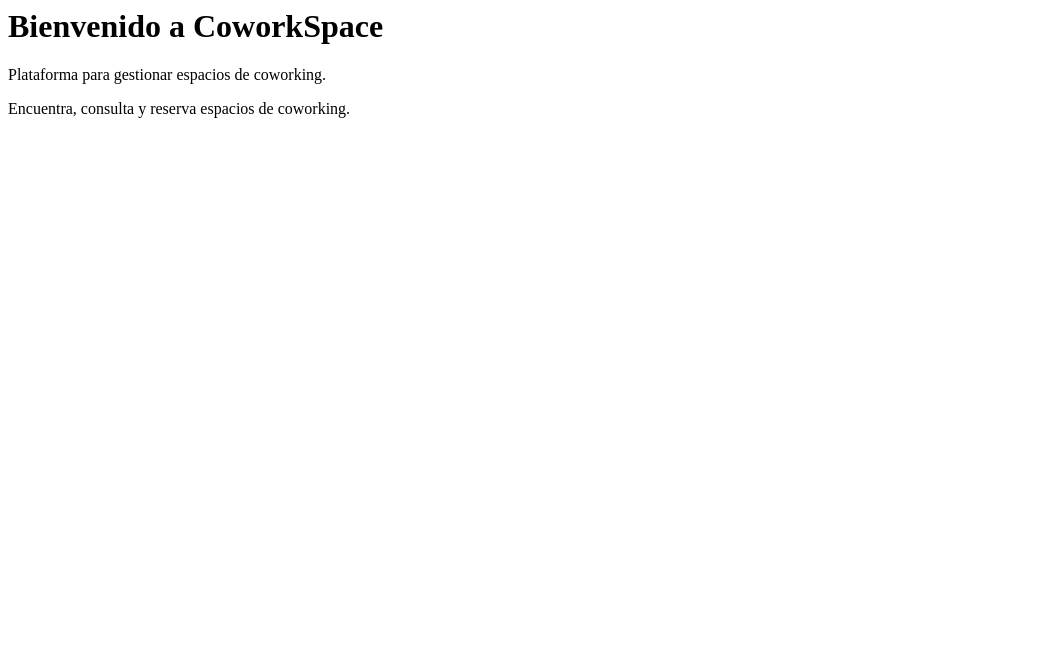
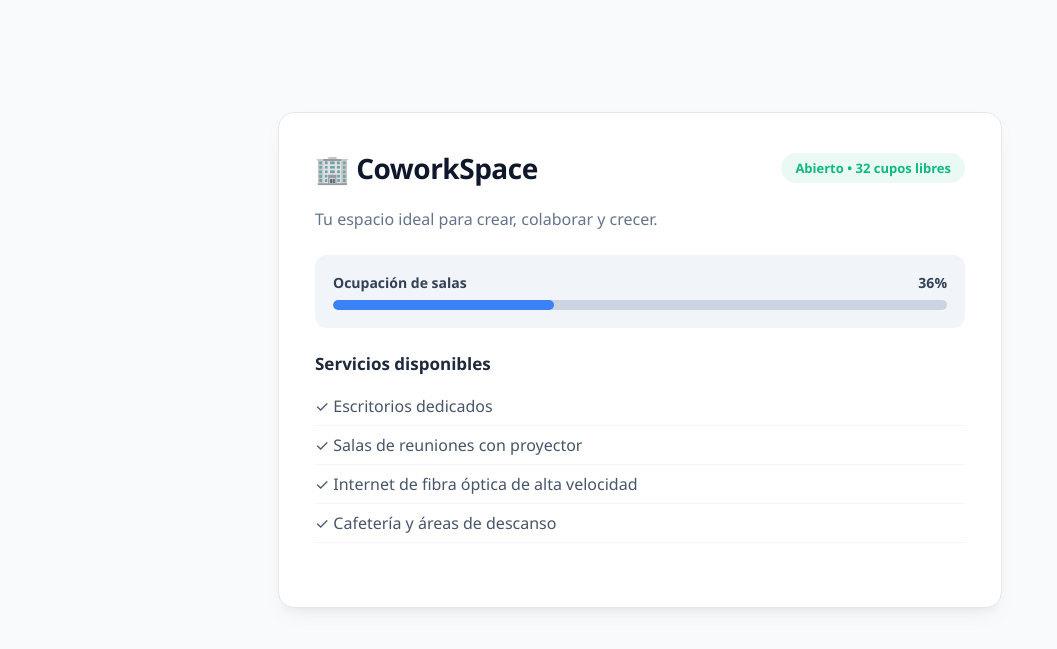
Before and after one commit to OrlandoSotoM/Plataforma-de-Coworking, a Django app: page / in a window 1280 px wide. Shown: the top 649 px of the page, without its empty margins (0-1057 px from the left). Run offline with Django 5.2, Linux system fonts and the light colour scheme.

Commit message:
style: mejora la interfaz visual con estilos css

```diff
--- a/coworking/views.py
+++ b/coworking/views.py
@@ -1,17 +1,68 @@
 from django.shortcuts import render
 
-# Create your views here.
 from django.http import HttpResponse
 
 
+from django.http import HttpResponse
+
 def inicio(request):
     nombre_plataforma = "CoworkSpace"
-    descripcion = "Plataforma para gestionar espacios de coworking."
+    descripcion = "Tu espacio ideal para crear, colaborar y crecer."
+    capacidad_maxima = 50
+    espacios_ocupados = 18
+    abierto = True
+    servicios = [
+        "Escritorios dedicados",
+        "Salas de reuniones con proyector",
+        "Internet de fibra óptica de alta velocidad",
+        "Cafetería y áreas de descanso"
+    ]
 
-    mensaje = f"""
-    <h1>Bienvenido a {nombre_plataforma}</h1>
-    <p>{descripcion}</p>
-    <p>Encuentra, consulta y reserva espacios de coworking.</p>
+    espacios_disponibles = capacidad_maxima - espacios_ocupados
+    porcentaje_ocupacion = (espacios_ocupados / capacidad_maxima) * 100
+
+    if abierto and espacios_disponibles > 0:
+        badge_color = "#10b981"
+        estado_texto = f"Abierto • {espacios_disponibles} cupos libres"
+    else:
+        badge_color = "#ef4444"
+        estado_texto = "Cerrado / Sin cupos"
+
+    items_html = "".join([f"<li style='padding: 8px 0; border-bottom: 1px solid #f1f5f9; color: #475569;'>✓ {s}</li>" for s in servicios])
+
+    html = f"""
+    <!DOCTYPE html>
+    <html lang="es">
+    <head>
+        <meta charset="UTF-8">
+        <meta name="viewport" content="width=device-width, initial-scale=1.0">
+        <title>{nombre_plataforma} | Inicio</title>
+    </head>
+    <body style="font-family: 'Segoe UI', system-ui, -apple-system, sans-serif; background-color: #f8fafc; margin: 0; padding: 40px 20px; display: flex; justify-content: center; align-items: center; min-height: 80vh;">
+        <div style="background: #ffffff; max-width: 650px; width: 100%; padding: 36px; border-radius: 16px; box-shadow: 0 10px 25px -5px rgba(0, 0, 0, 0.05), 0 8px 10px -6px rgba(0, 0, 0, 0.05); border: 1px solid #e2e8f0;">
+            <div style="display: flex; justify-content: space-between; align-items: center; margin-bottom: 20px;">
+                <h1 style="margin: 0; font-size: 28px; color: #0f172a; letter-spacing: -0.5px;">🏢 {nombre_plataforma}</h1>
+                <span style="background-color: {badge_color}15; color: {badge_color}; padding: 6px 14px; border-radius: 9999px; font-size: 13px; font-weight: 600;">{estado_texto}</span>
+            </div>
+
+            <p style="color: #64748b; font-size: 16px; line-height: 1.5; margin-bottom: 24px;">{descripcion}</p>
+
+            <div style="background-color: #f1f5f9; border-radius: 12px; padding: 18px; margin-bottom: 24px;">
+                <div style="display: flex; justify-content: space-between; font-size: 14px; font-weight: 600; color: #334155; margin-bottom: 8px;">
+                    <span>Ocupación de salas</span>
+                    <span>{porcentaje_ocupacion:.0f}%</span>
+                </div>
+                <div style="background-color: #cbd5e1; height: 10px; border-radius: 9999px; overflow: hidden;">
+                    <div style="background-color: #3b82f6; width: {porcentaje_ocupacion}%; height: 100%; border-radius: 9999px;"></div>
+                </div>
+            </div>
+
+            <h3 style="font-size: 17px; color: #1e293b; margin-bottom: 12px;">Servicios disponibles</h3>
+            <ul style="list-style: none; padding: 0; margin: 0 0 28px 0;">
+                {items_html}
+            </ul>
+        </div>
+    </body>
+    </html>
     """
-
-    return HttpResponse(mensaje)
+    return HttpResponse(html)
```
Also changed, not shown: coworking/templates/404.html (+13 -12 lines).
